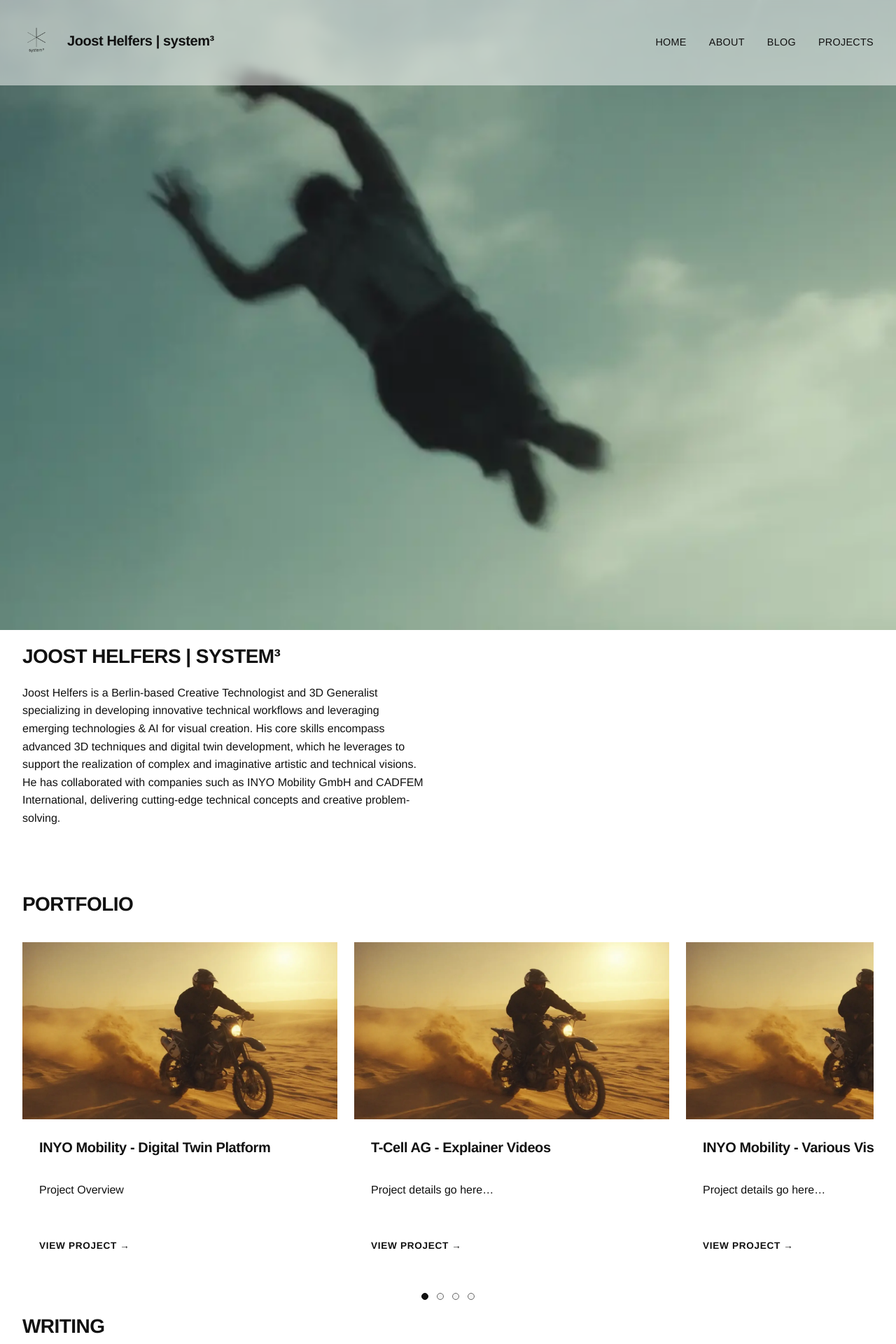
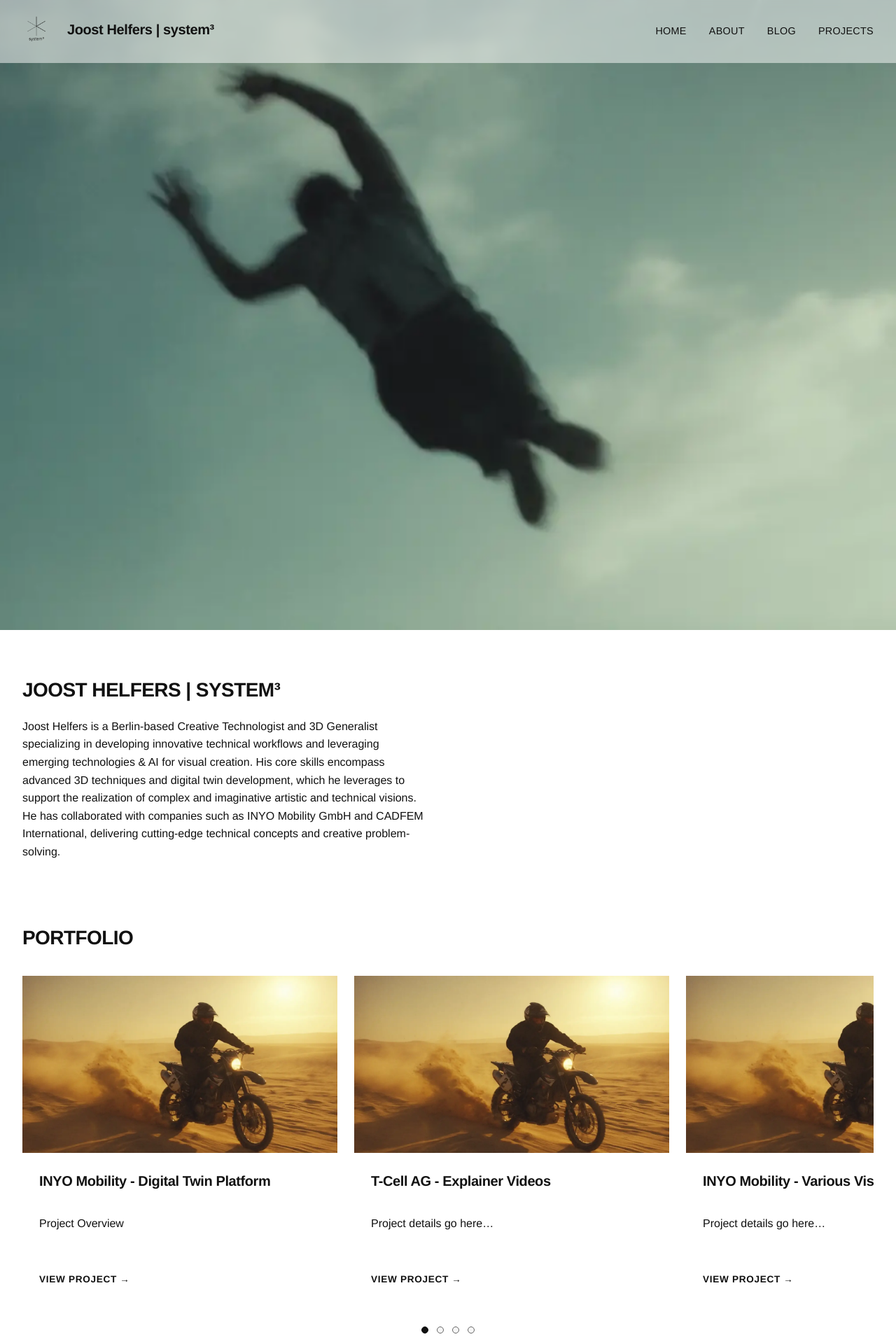
Before and after one commit to joosthel/system3-web, a Jekyll site: the page built from index.md, in a window 1280 px wide. Shown: the top 1920 px of the page at 70% size. Built offline with Jekyll 4.4.1, drawn with Linux system fonts in a browser that asks for light colours; some of the changed text lies outside the part shown.

Commit message:
add - footer clock // update - css padding fix

```diff
--- a/_includes/footer.html
+++ b/_includes/footer.html
@@ -28,8 +28,9 @@
 
   <div class="footer-bottom">
     <div class="footer-bottom-column">
-      <h4>LOCATION</h4>
+      <p>Available everywhere, currently in:</p>
       <p>Berlin, Germany</p>
+      <p id="berlin-time">Loading time...</p>
     </div>
 
     <div class="footer-bottom-column">
--- a/assets/css/main.css
+++ b/assets/css/main.css
@@ -66,8 +66,8 @@
   display: grid;
   grid-template-columns: 50% 50%;
   width: 100%;
-  padding-bottom: 2rem;
-  margin-bottom: 2rem;
+  padding-bottom: 0rem;
+  margin-bottom: 4rem;
 }
 
 .main-content-inner,
@@ -83,7 +83,7 @@
   display: flex;
   justify-content: space-between;
   align-items: center;
-  padding: 2rem;
+  padding: 1rem 2rem;
   position: absolute;
   top: 0;
   left: 0;
@@ -149,7 +149,7 @@
   height: 100vh;
   position: relative;
   overflow: hidden;
-  margin-bottom: 1rem;
+  margin-bottom: 4rem;
 }
 
 .slideshow-container {
@@ -187,6 +187,7 @@
   display: block;
   width: 100%;
   overflow: hidden;
+  margin-bottom: 4rem;
 }
 
 .portfolio-section-inner {
```
Also changed, not shown: _layouts/default.html (+15 -0 lines).
